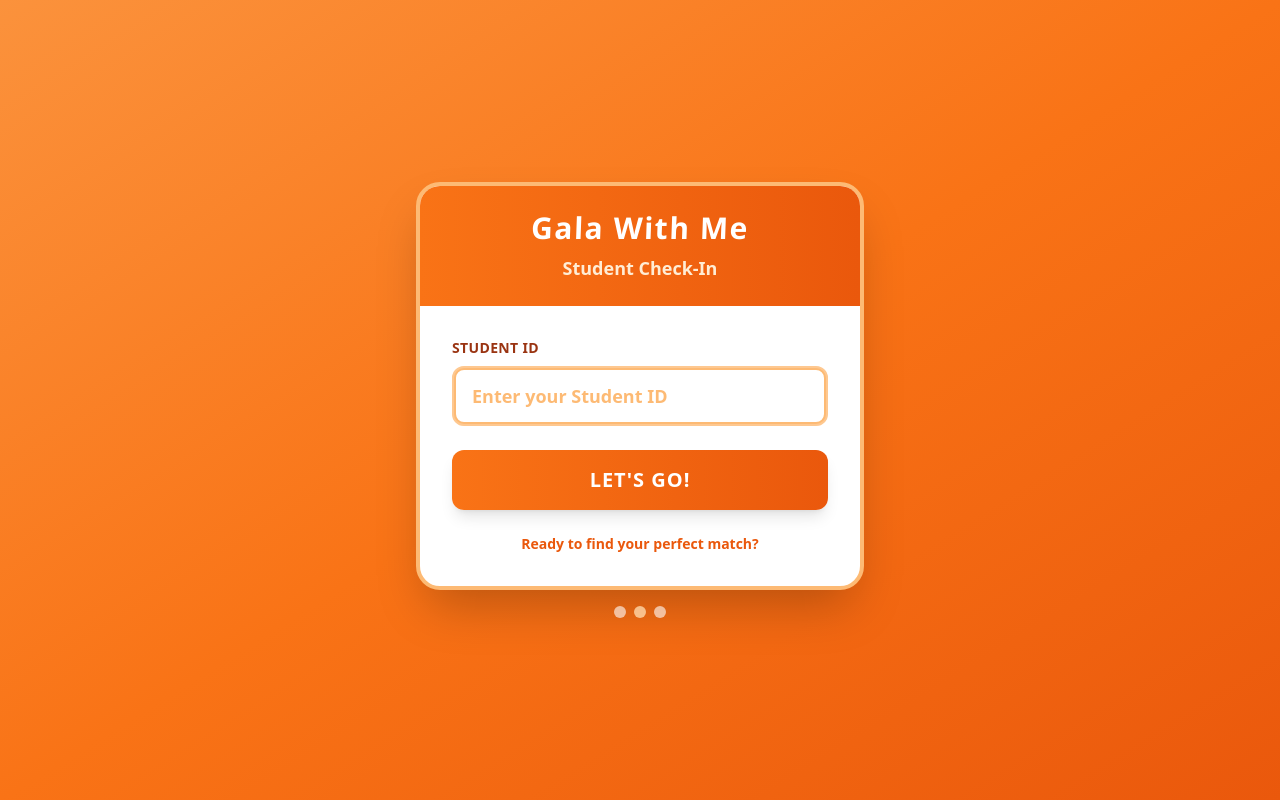
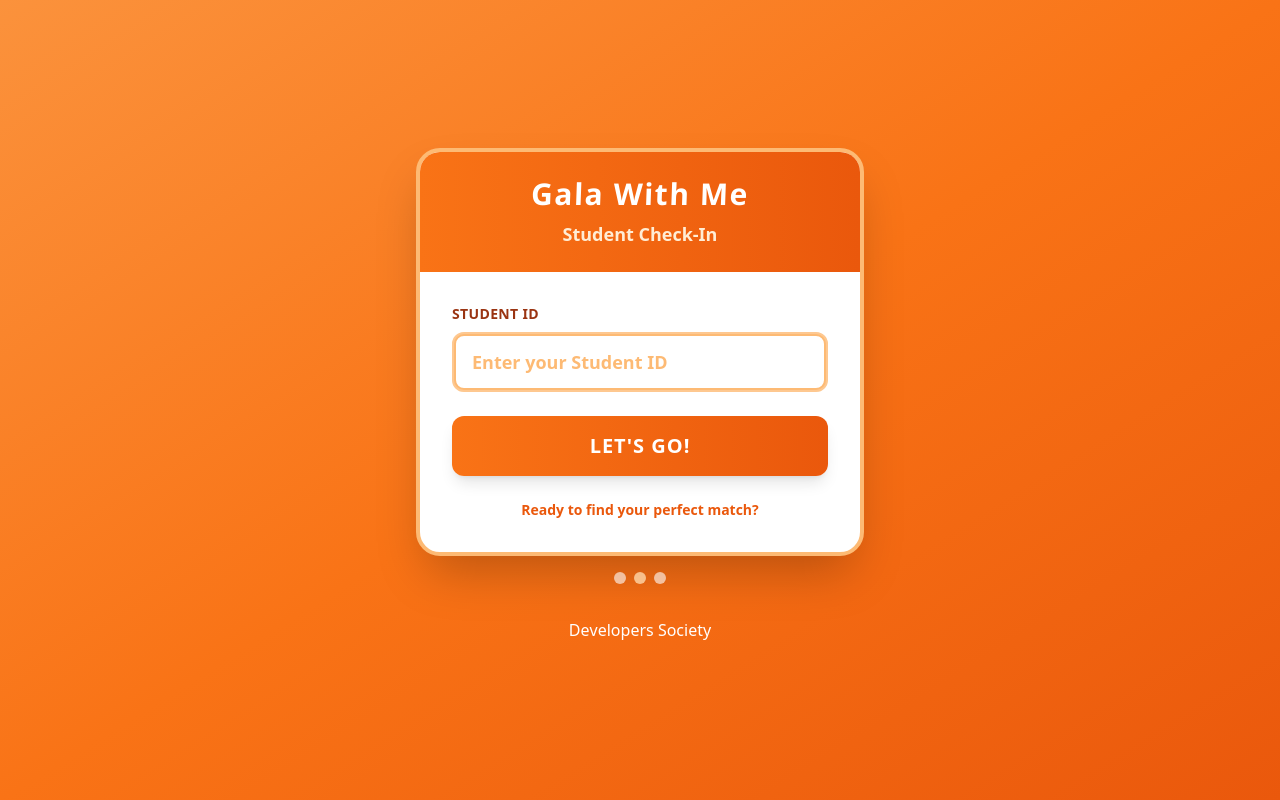
Before and after one commit to dlsl-animodev/gala-with-me, a Next.js app: page / in a window 1280 px wide. Built offline with nearby package versions, Linux system fonts and the light colour scheme; no server answers.

Commit message:
feat: add devsoc in footer and add text animation

```diff
--- a/app/components/registrations.tsx
+++ b/app/components/registrations.tsx
@@ -3,6 +3,8 @@
 import { useState } from "react";
 import { useAuth } from "../context/auth-context";
 import Clock from "./clock";
+import { TextAnimate } from "@/components/magicui/text-animate";
+import Link from "next/link";
 
 export default function RegistrationPage() {
   const [studentId, setStudentId] = useState("");
@@ -150,6 +152,15 @@ export default function RegistrationPage() {
           <div className="w-3 h-3 bg-orange-200 rounded-full opacity-80"></div>
           <div className="w-3 h-3 bg-white rounded-full opacity-60"></div>
         </div>
+        <div className="mt-4 pt-4 pb-2 w-full max-w-md ">
+          <TextAnimate
+            animation="blurInUp"
+            by="character"
+            className="text-white text-center leading-7 [&:not(:first-child)]:mt-6"
+          >
+            Developers Society
+          </TextAnimate>
+        </div>
       </div>
     </div>
   );
--- /dev/null
+++ b/components/magicui/text-animate.tsx
@@ -0,0 +1,418 @@
+"use client";
+
+import { cn } from "@/lib/utils";
+import { AnimatePresence, motion, MotionProps, Variants } from "motion/react";
+import { ElementType, memo } from "react";
+
+type AnimationType = "text" | "word" | "character" | "line";
+type AnimationVariant =
+  | "fadeIn"
+  | "blurIn"
+  | "blurInUp"
+  | "blurInDown"
+  | "slideUp"
+  | "slideDown"
+  | "slideLeft"
+  | "slideRight"
+  | "scaleUp"
+  | "scaleDown";
+
+interface TextAnimateProps extends MotionProps {
+  /**
+   * The text content to animate
+   */
+  children: string;
+  /**
+   * The class name to be applied to the component
+   */
+  className?: string;
+  /**
+   * The class name to be applied to each segment
+   */
+  segmentClassName?: string;
+  /**
+   * The delay before the animation starts
+   */
+  delay?: number;
+  /**
+   * The duration of the animation
+   */
+  duration?: number;
+  /**
+   * Custom motion variants for the animation
+   */
+  variants?: Variants;
+  /**
+   * The element type to render
+   */
+  as?: ElementType;
+  /**
+   * How to split the text ("text", "word", "character")
+   */
+  by?: AnimationType;
+  /**
+   * Whether to start animation when component enters viewport
+   */
+  startOnView?: boolean;
+  /**
+   * Whether to animate only once
+   */
+  once?: boolean;
+  /**
+   * The animation preset to use
+   */
+  animation?: AnimationVariant;
+  /**
+   * Whether to enable accessibility features (default: true)
+   */
+  accessible?: boolean;
+}
+
+const staggerTimings: Record<AnimationType, number> = {
+  text: 0.06,
+  word: 0.05,
+  character: 0.03,
+  line: 0.06,
+};
+
+const defaultContainerVariants = {
+  hidden: { opacity: 1 },
+  show: {
+    opacity: 1,
+    transition: {
+      delayChildren: 0,
+      staggerChildren: 0.05,
+    },
+  },
+  exit: {
+    opacity: 0,
+    transition: {
+      staggerChildren: 0.05,
+      staggerDirection: -1,
+    },
+  },
+};
+
+const defaultItemVariants: Variants = {
+  hidden: { opacity: 0 },
+  show: {
+    opacity: 1,
+  },
+  exit: {
+    opacity: 0,
+  },
+};
+
+const defaultItemAnimationVariants: Record<
+  AnimationVariant,
+  { container: Variants; item: Variants }
+> = {
+  fadeIn: {
+    container: defaultContainerVariants,
+    item: {
+      hidden: { opacity: 0, y: 20 },
+      show: {
+        opacity: 1,
+        y: 0,
+        transition: {
+          duration: 0.3,
+        },
+      },
+      exit: {
+        opacity: 0,
+        y: 20,
+        transition: { duration: 0.3 },
+      },
+    },
+  },
+  blurIn: {
+    container: defaultContainerVariants,
+    item: {
+      hidden: { opacity: 0, filter: "blur(10px)" },
+      show: {
+        opacity: 1,
+        filter: "blur(0px)",
+        transition: {
+          duration: 0.3,
+        },
+      },
+      exit: {
+        opacity: 0,
+        filter: "blur(10px)",
+        transition: { duration: 0.3 },
+      },
+    },
+  },
+  blurInUp: {
+    container: defaultContainerVariants,
+    item: {
+      hidden: { opacity: 0, filter: "blur(10px)", y: 20 },
+      show: {
+        opacity: 1,
+        filter: "blur(0px)",
+        y: 0,
+        transition: {
+          y: { duration: 0.3 },
+          opacity: { duration: 0.4 },
+          filter: { duration: 0.3 },
+        },
+      },
+      exit: {
+        opacity: 0,
+        filter: "blur(10px)",
+        y: 20,
+        transition: {
+          y: { duration: 0.3 },
+          opacity: { duration: 0.4 },
+          filter: { duration: 0.3 },
+        },
+      },
+    },
+  },
+  blurInDown: {
+    container: defaultContainerVariants,
+    item: {
+      hidden: { opacity: 0, filter: "blur(10px)", y: -20 },
+      show: {
+        opacity: 1,
+        filter: "blur(0px)",
+        y: 0,
+        transition: {
+          y: { duration: 0.3 },
+          opacity: { duration: 0.4 },
+          filter: { duration: 0.3 },
+        },
+      },
+    },
+  },
+  slideUp: {
+    container: defaultContainerVariants,
+    item: {
+      hidden: { y: 20, opacity: 0 },
+      show: {
+        y: 0,
+        opacity: 1,
+        transition: {
+          duration: 0.3,
+        },
+      },
+      exit: {
+        y: -20,
+        opacity: 0,
+        transition: {
+          duration: 0.3,
+        },
+      },
+    },
+  },
+  slideDown: {
+    container: defaultContainerVariants,
+    item: {
+      hidden: { y: -20, opacity: 0 },
+      show: {
+        y: 0,
+        opacity: 1,
+        transition: { duration: 0.3 },
+      },
+      exit: {
+        y: 20,
+        opacity: 0,
+        transition: { duration: 0.3 },
+      },
+    },
+  },
+  slideLeft: {
+    container: defaultContainerVariants,
+    item: {
+      hidden: { x: 20, opacity: 0 },
+      show: {
+        x: 0,
+        opacity: 1,
+        transition: { duration: 0.3 },
+      },
+      exit: {
+        x: -20,
+        opacity: 0,
+        transition: { duration: 0.3 },
+      },
+    },
+  },
+  slideRight: {
+    container: defaultContainerVariants,
+    item: {
+      hidden: { x: -20, opacity: 0 },
+      show: {
+        x: 0,
+        opacity: 1,
+        transition: { duration: 0.3 },
+      },
+      exit: {
+        x: 20,
+        opacity: 0,
+        transition: { duration: 0.3 },
+      },
+    },
+  },
+  scaleUp: {
+    container: defaultContainerVariants,
+    item: {
+      hidden: { scale: 0.5, opacity: 0 },
+      show: {
+        scale: 1,
+        opacity: 1,
+        transition: {
+          duration: 0.3,
+          scale: {
+            type: "spring",
+            damping: 15,
+            stiffness: 300,
+          },
+        },
+      },
+      exit: {
+        scale: 0.5,
+        opacity: 0,
+        transition: { duration: 0.3 },
+      },
+    },
+  },
+  scaleDown: {
+    container: defaultContainerVariants,
+    item: {
+      hidden: { scale: 1.5, opacity: 0 },
+      show: {
+        scale: 1,
+        opacity: 1,
+        transition: {
+          duration: 0.3,
+          scale: {
+            type: "spring",
+            damping: 15,
+            stiffness: 300,
+          },
+        },
+      },
+      exit: {
+        scale: 1.5,
+        opacity: 0,
+        transition: { duration: 0.3 },
+      },
+    },
+  },
+};
+
+const TextAnimateBase = ({
+  children,
+  delay = 0,
+  duration = 0.3,
+  variants,
+  className,
+  segmentClassName,
+  as: Component = "p",
+  startOnView = true,
+  once = false,
+  by = "word",
+  animation = "fadeIn",
+  accessible = true,
+  ...props
+}: TextAnimateProps) => {
+  const MotionComponent = motion.create(Component);
+
+  let segments: string[] = [];
+  switch (by) {
+    case "word":
+      segments = children.split(/(\s+)/);
+      break;
+    case "character":
+      segments = children.split("");
+      break;
+    case "line":
+      segments = children.split("\n");
+      break;
+    case "text":
+    default:
+      segments = [children];
+      break;
+  }
+
+  const finalVariants = variants
+    ? {
+        container: {
+          hidden: { opacity: 0 },
+          show: {
+            opacity: 1,
+            transition: {
+              opacity: { duration: 0.01, delay },
+              delayChildren: delay,
+              staggerChildren: duration / segments.length,
+            },
+          },
+          exit: {
+            opacity: 0,
+            transition: {
+              staggerChildren: duration / segments.length,
+              staggerDirection: -1,
+            },
+          },
+        },
+        item: variants,
+      }
+    : animation
+      ? {
+          container: {
+            ...defaultItemAnimationVariants[animation].container,
+            show: {
+              ...defaultItemAnimationVariants[animation].container.show,
+              transition: {
+                delayChildren: delay,
+                staggerChildren: duration / segments.length,
+              },
+            },
+            exit: {
+              ...defaultItemAnimationVariants[animation].container.exit,
+              transition: {
+                staggerChildren: duration / segments.length,
+                staggerDirection: -1,
+              },
+            },
+          },
+          item: defaultItemAnimationVariants[animation].item,
+        }
+      : { container: defaultContainerVariants, item: defaultItemVariants };
+
+  return (
+    <AnimatePresence mode="popLayout">
+      <MotionComponent
+        variants={finalVariants.container as Variants}
+        initial="hidden"
+        whileInView={startOnView ? "show" : undefined}
+        animate={startOnView ? undefined : "show"}
+        exit="exit"
+        className={cn("whitespace-pre-wrap", className)}
+        viewport={{ once }}
+        aria-label={accessible ? children : undefined}
+        {...props}
+      >
+        {accessible && <span className="sr-only">{children}</span>}
+        {segments.map((segment, i) => (
+          <motion.span
+            key={`${by}-${segment}-${i}`}
+            variants={finalVariants.item}
+            custom={i * staggerTimings[by]}
+            className={cn(
+              by === "line" ? "block" : "inline-block whitespace-pre",
+              by === "character" && "",
+              segmentClassName,
+            )}
+            aria-hidden={accessible ? true : undefined}
+          >
+            {segment}
+          </motion.span>
+        ))}
+      </MotionComponent>
+    </AnimatePresence>
+  );
+};
+
+// Export the memoized version
+export const TextAnimate = memo(TextAnimateBase);
--- a/package.json
+++ b/package.json
@@ -22,6 +22,7 @@
     "clsx": "^2.1.1",
     "dayjs": "^1.11.15",
     "lucide-react": "^0.542.0",
+    "motion": "^12.23.12",
     "next": "15.5.2",
     "qr-scanner": "^1.4.2",
     "qrcode": "^1.5.4",
```
Also changed, not shown: 1 other file (tests, documents, lock files or other folders).
